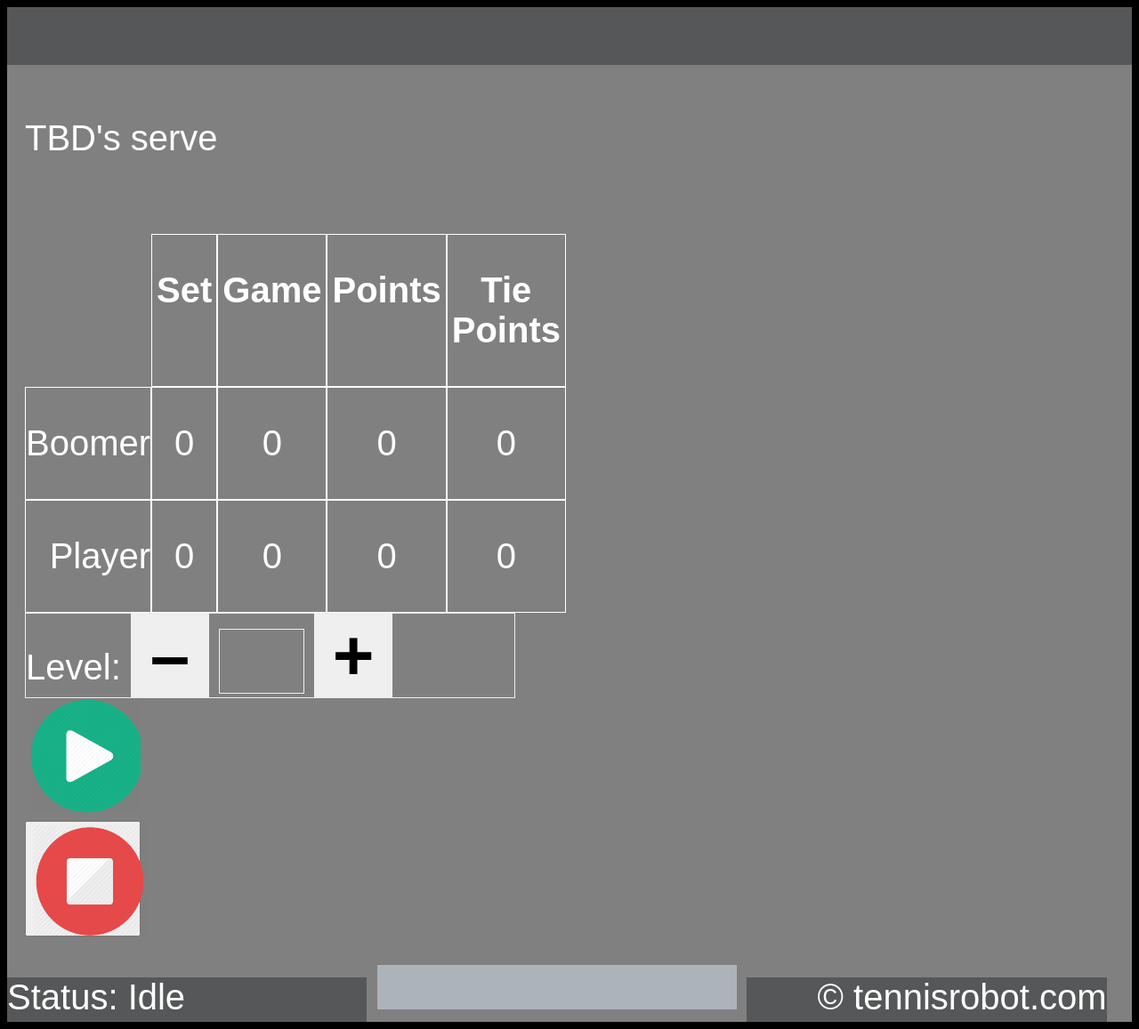
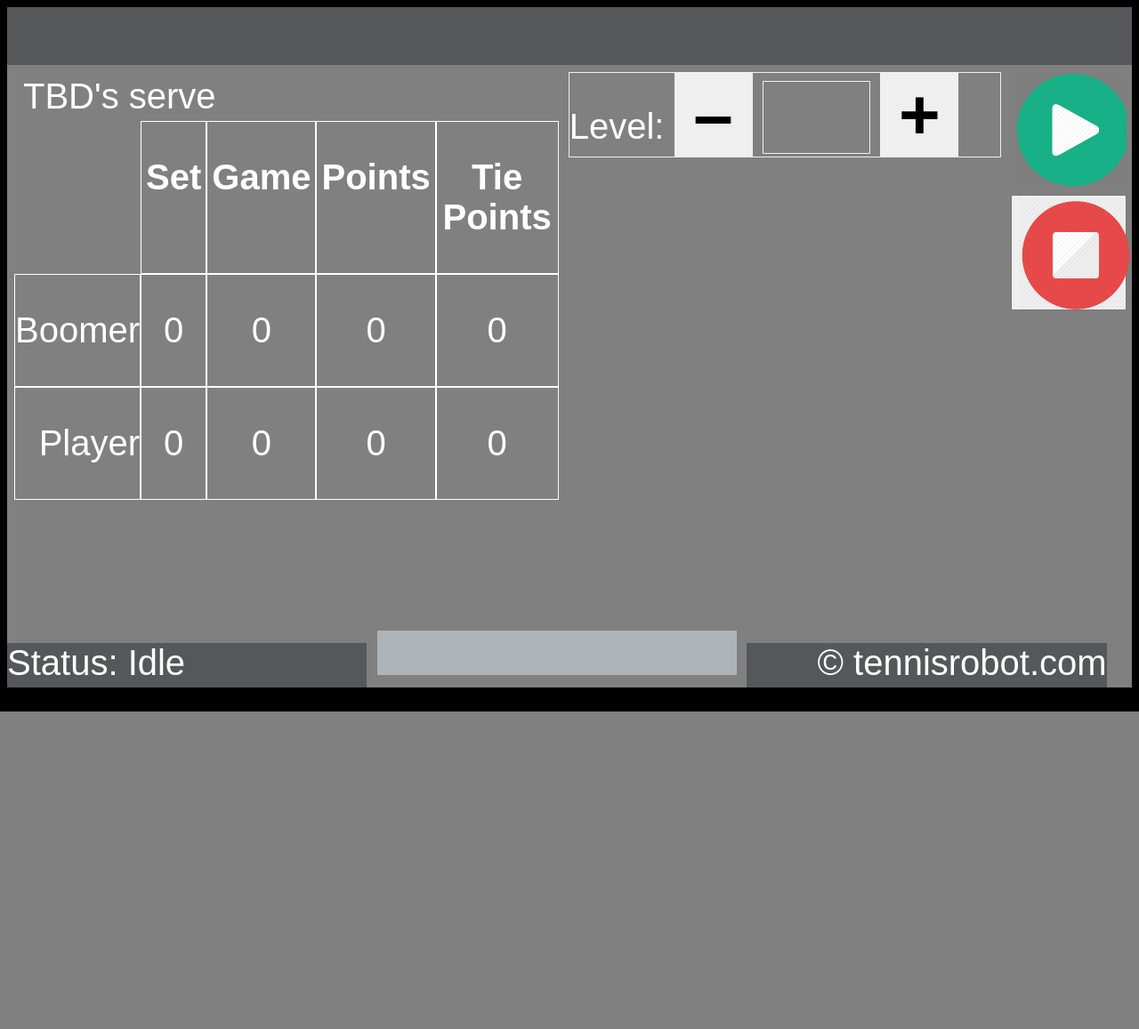
Before and after one commit to davidcjordan/ui-webserver, a Flask app: template app/templates/layouts/game.html in a window 1280 px wide. Shown: the whole page at 89% size. After the commit the page ends 800 px from the top, so only its background shows below. Run offline with Flask 2, Linux system fonts and the light colour scheme; the template is opened without the code that fills it, so the values that code supplies are empty; parts of the project's set-up code (start-up, migrations or seed data) failed here and were passed over; some libraries are stand-ins or nearby versions.

Commit message:
fix layout problems with steppers

```diff
--- a/app/static/css/boomer.css
+++ b/app/static/css/boomer.css
@@ -48,17 +48,20 @@
   width: 80%;
   text-align: center;
 }
+
+.para-nomargin {
+  margin-block-start: 5px;
+  margin-block-end: 5px;
+  margin-inline-start: 10px;
+  /* margin-inline-end: 5px; */
+}
+
 /* min-height: 500px; */
-.nav, .section {
-  padding: 20px;
+.section {
+  padding: 8px;
   box-sizing: border-box;
   display: inline-block;
   vertical-align: top;
-}
-/* nav not being used anymore */
-.nav {
-  width: 18%;
-  background: #acb3b9;
 }
 /* touchscreen height is 800; header=90; footer=50; -> section is 640 */
 .section {
@@ -67,18 +70,18 @@
 }
 
 /* vertical-align: middle; */
-.statistics-display, .selections, .selections-class, .start-stop {
+.statistics-display, .selections, .selections-class, .start-stop, .selections_45percent, .selections_90percent, .selections_100percent {
   display: inline-block;
   vertical-align: top;
 }
 .statistics-display {
-  width: 44%;
+  width: 49%;
 }
 .selections_45percent {
-  width: 45%;
+  width: 39%;
 }
 .selections_90percent {
-  width: 90%;
+  width: 88%;
 }
 .selections_100percent {
   width: 100%;
--- a/app/static/css/number-picker-2.css
+++ b/app/static/css/number-picker-2.css
@@ -30,6 +30,7 @@
   */
 .stepper {
 	border: 1px solid #eee;
+	/* display: inline-block;  <--- this screws up using steppers in a table */
 }
 /*
 .stepper label {
@@ -43,9 +44,9 @@
   padding: 10px 10px;
 */
 .stepper input {
-	font-size: 1.5em;
+	font-size: 1.7em;
 	font-weight: bold;
-	width: 1.5em;
+	width: 1.7em;
 	text-align: center;
 	border: 1px solid #eee;
 	background: transparent;
--- a/app/templates/layouts/game.html
+++ b/app/templates/layouts/game.html
@@ -2,8 +2,7 @@
 
 {% block stats %}
 <div class="statistics-display">
-  <p id="server">TBD's serve</p>
-  <br>
+  <p class="para-nomargin" id="server">TBD's serve</p>
   <div class="Table">
     <!-- <div class="Title">
       <p>Game Score</p>
--- a/app/templates/layouts/game_options.html
+++ b/app/templates/layouts/game_options.html
@@ -7,7 +7,7 @@
 
 {%- block selections %}
 <form method="post" action="{{url_for_post}}">
-  <div class="selections_45percent">
+  <div class="selections_90percent">
     {%- for key,item in radio_options.items() %}
       <fieldset class="radio-slider-buttons">
       <label for="{{key}}">{{item['legend']}}:</label>
```
Also changed, not shown: app/templates/layouts/cam_location.html (+7 -8 lines).
